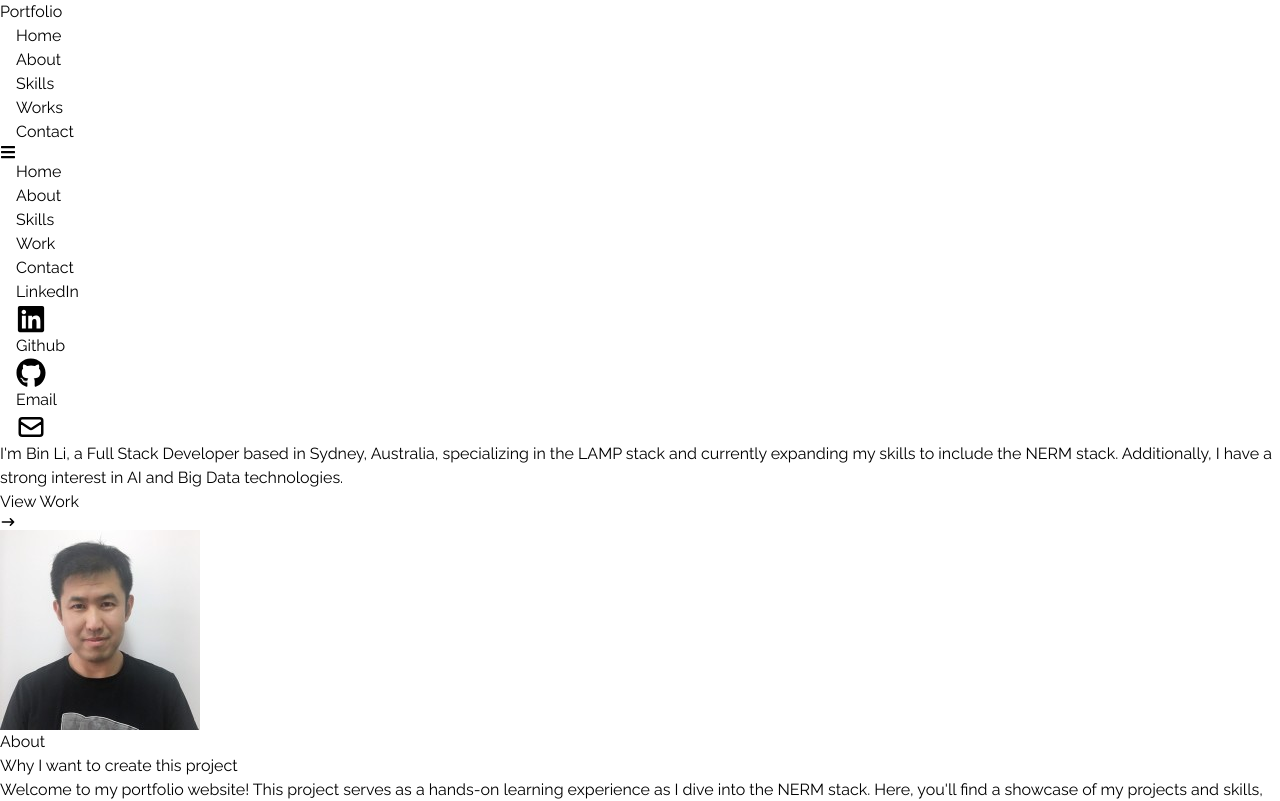
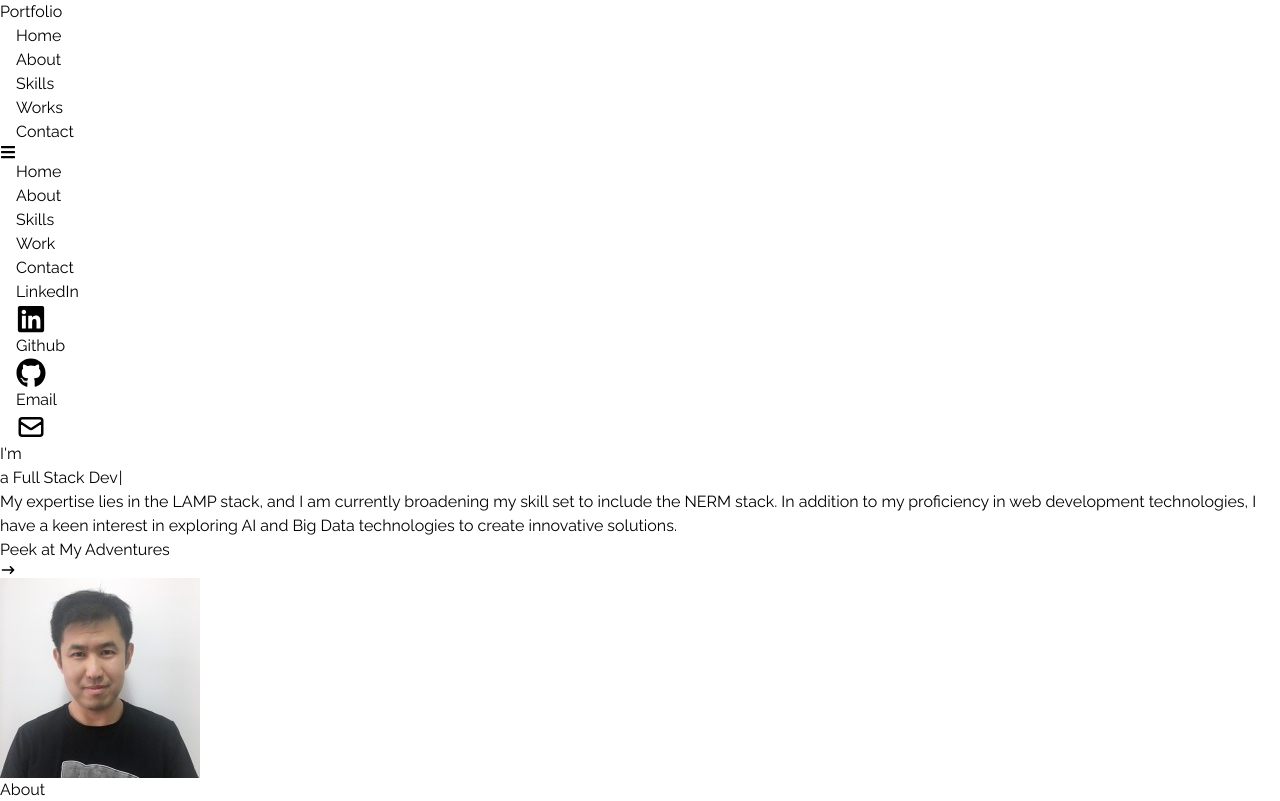
Before and after one commit to northblue/nerm-portfolio, a React (Vite) app in the folder client/: page / in a window 1280 px wide. Shown: the top 801 px of the page. Built offline with nearby package versions, Linux system fonts and the light colour scheme.

Commit message:
Added type write effect on home section

```diff
--- a/client/package.json
+++ b/client/package.json
@@ -14,7 +14,8 @@
     "react": "^18.2.0",
     "react-dom": "^18.2.0",
     "react-icons": "^5.0.1",
-    "react-scroll": "^1.9.0"
+    "react-scroll": "^1.9.0",
+    "typewriter-effect": "^2.21.0"
   },
   "devDependencies": {
     "@types/react": "^18.2.43",
--- a/client/src/components/Home.jsx
+++ b/client/src/components/Home.jsx
@@ -1,6 +1,7 @@
 import React from 'react';
 import { HiArrowNarrowRight } from 'react-icons/hi';
 import { Link } from 'react-scroll';
+import Typewriter from 'typewriter-effect';
 import Portrait from '../assets/portrait.jpeg';
 
 function Home() {
@@ -11,16 +12,28 @@ function Home() {
 
             <div className='max-w-[1000px] w-full grid sm:grid-cols-3 gap-8 px-4'>
                 <div className='text-[color:var(--primary-text-color-normal)] py-4 max-w-[700px] col-span-2'>
-                    <p>I'm <span className='text-blue-500 text-2xl font-bold'>Bin Li</span>, a Full Stack Developer based in Sydney,
-                        Australia, specializing in the LAMP stack and currently expanding my skills to include the NERM stack.
-                        Additionally, I have a strong interest in AI and Big Data technologies.</p>
+                    <p>
+                        I'm <span className='text-blue-500 text-2xl font-bold'>
+                        <Typewriter
+                            options={{
+                                strings: [' Bin Li', ' a Full Stack Developer', ' Practically Glued to AWS ^_^', ' also an AI Enthusiast'],
+                                autoStart: true,
+                                loop: true,
+                            }}
+                        />
+                        </span>
+                    </p>
+                    <p className='py-10'>
+                    My expertise lies in the LAMP stack, and I am currently broadening my skill
+                    set to include the NERM stack. In addition to my proficiency in web
+                    development technologies, I have a keen interest in exploring AI and Big Data technologies to create innovative solutions.</p>
                     <Link
                         to="work"
                         smooth={true}
                         duration={500}
                             >
                         <button className='text-[color:var(--primary-text-color-normal)] group border-2 px-6 py-3 my-10 flex items-center hover:bg-blue-500'>
-                            View Work
+                        Peek at My Adventures
                             <span className='group-hover:rotate-90 duration-300'>
                                 <HiArrowNarrowRight className='ml-3 ' />
                             </span>
```
Also changed, not shown: 1 other file (tests, documents, lock files or other folders).
